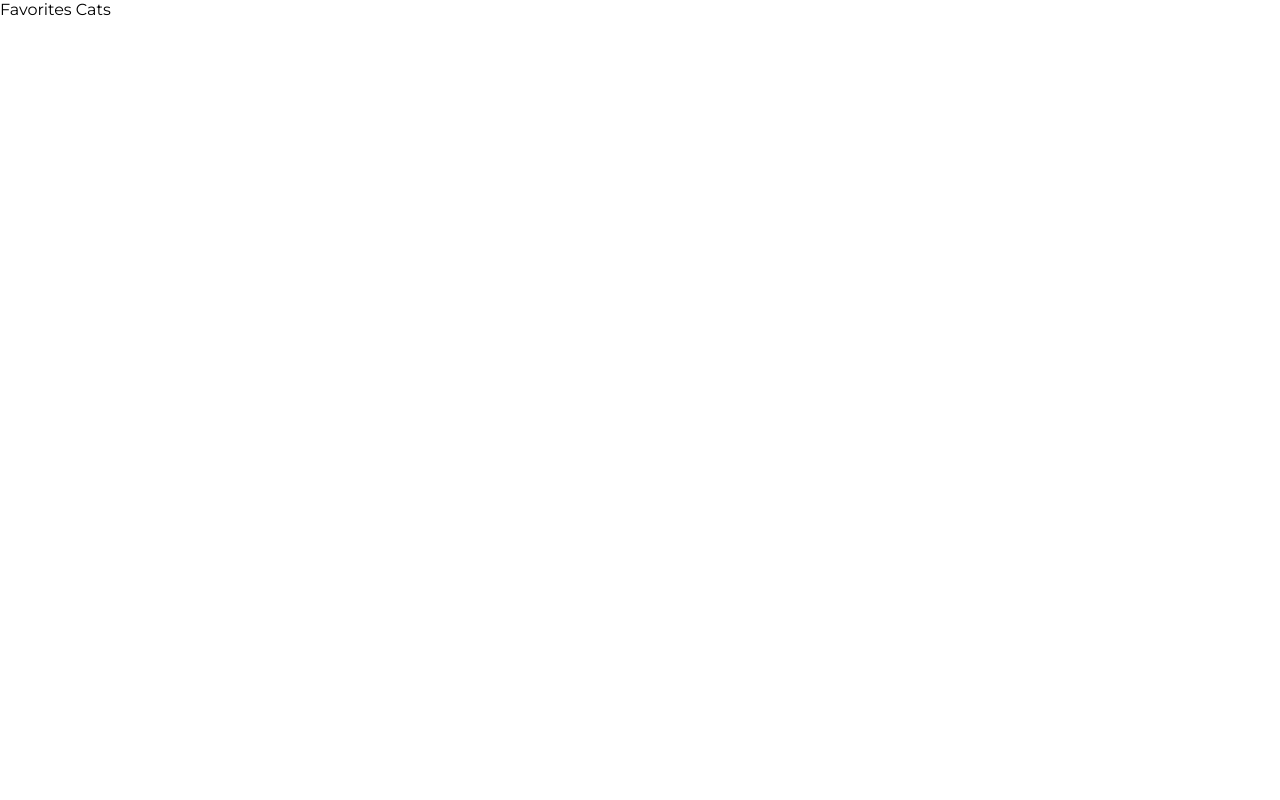
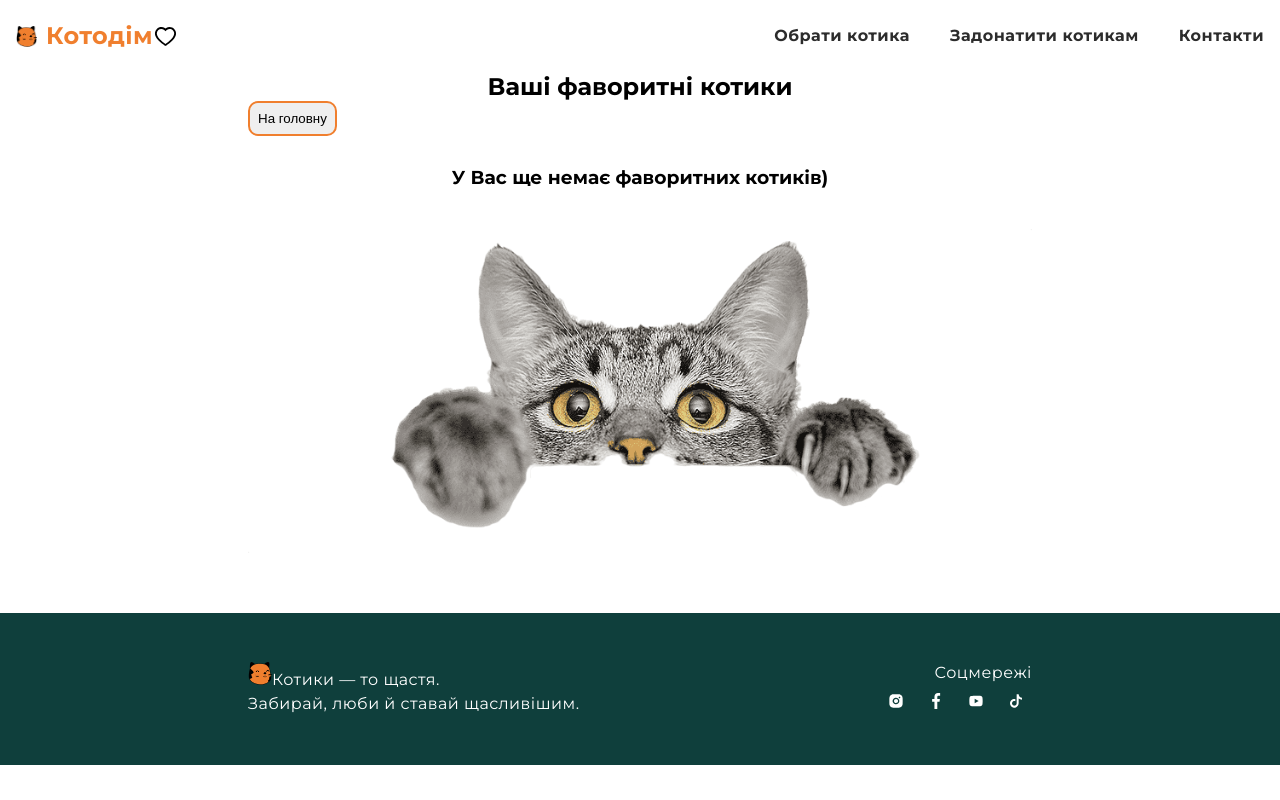
Before and after one commit to IrinaChoulgan/cats, a React (Create React App) app: page /favorites in a window 1280 px wide. Built offline with nearby package versions, Linux system fonts and the light colour scheme.

Commit message:
add favorite page

```diff
--- a/src/components/Cats/Cats.js
+++ b/src/components/Cats/Cats.js
@@ -73,10 +73,10 @@ const StyledAiFillHeart = styled(AiFillHeart)`
 const Cats = () => {
   const [favoriteCats, setFavoriteCats] = useState([]);
 
-  const handleClick = (id) => {
-    const index = favoriteCats.indexOf(id);
+  const handleClick = (src) => {
+    const index = favoriteCats.indexOf(src);
     if (index === -1) {
-      const newFavorites = [...favoriteCats, id];
+      const newFavorites = [...favoriteCats, src];
       setFavoriteCats(newFavorites);
       localStorage.setItem('favoriteCats', JSON.stringify(newFavorites));
     } else {
@@ -102,7 +102,7 @@ const Cats = () => {
               <ContentTitle>{data.title}</ContentTitle>
               <ContentText>{data.text}</ContentText>
             </CatsContent>
-            <StyledAiFillHeart onClick={() => handleClick(data.id)} />
+            <StyledAiFillHeart onClick={() => handleClick(data.src)} />
           </CatItem>
         ))}
       </CatList>
--- a/src/components/Footer/Footer.js
+++ b/src/components/Footer/Footer.js
@@ -20,6 +20,7 @@ const FooterContainer = styled.div`
   display: flex;
   justify-content: space-between;
   align-items: center;
+  flex: 0 0 auto;
 
   @media screen and (max-width: 768px) {
     flex-direction: column;
@@ -85,7 +86,7 @@ const Footer = () => {
             Забирай, люби й ставай щасливішим.
           </FooterText>
 
-          <section class="social">
+          <section>
             <SocialText>Соцмережі</SocialText>
 
             <SocialLinks>
--- a/src/pages/FavoritesPage/FavoritesPage.js
+++ b/src/pages/FavoritesPage/FavoritesPage.js
@@ -1,7 +1,100 @@
-import React from 'react';
+import React, { useEffect, useState } from 'react';
+import styled from 'styled-components';
+import { useNavigate } from 'react-router-dom';
+import { Header, Footer, Container } from '../../components';
+import Favorite from '../../assets/favorite.png';
+
+import { AiFillDelete } from 'react-icons/ai';
+
+const WrapperImg = styled.div`
+  display: flex;
+  gap: 40px;
+  flex-wrap: wrap;
+  align-items: center;
+  justify-content: center;
+  margin-top: 30px;
+`;
+const StyledTitle = styled.h2`
+  text-align: center;
+`;
+const StyledImg = styled.img`
+  border-radius: 16px;
+  object-fit: cover;
+`;
+const Wrapper = styled.div`
+  position: relative;
+`;
+
+const StyledIcon = styled(AiFillDelete)`
+  position: absolute;
+  width: 33px;
+  height: 35px;
+  top: 20px;
+  right: 20px;
+  cursor: pointer;
+
+  &:hover {
+    fill: #f07f2e;
+  }
+`;
+const ButtonHome = styled.button`
+  border: 2px solid #f07f2e;
+  border-radius: 10px;
+  padding: 8px;
+  transition: 0.5s;
+
+  &:hover {
+    background-color: #f07f2e;
+    transform: translate(0, -3px);
+  }
+`;
 
 const FavoritesPage = () => {
-  return <div>Favorites Cats</div>;
+  const [cats, setCats] = useState([]);
+  const navigate = useNavigate();
+
+  useEffect(() => {
+    const savedCats = localStorage.getItem('favoriteCats');
+    if (savedCats) {
+      setCats(JSON.parse(savedCats));
+    }
+  }, []);
+
+  const handleClick = (index) => {
+    const newCats = [...cats];
+    newCats.splice(index, 1);
+    setCats(newCats);
+    localStorage.setItem('favoriteCats', JSON.stringify(newCats));
+  };
+  const onBtnClick = () => {
+    navigate('/');
+  };
+
+  return (
+    <>
+      <Header />
+      <Container>
+        <StyledTitle>Ваші фаворитні котики</StyledTitle>
+        <ButtonHome onClick={onBtnClick}>На головну</ButtonHome>
+        <WrapperImg>
+          {cats.length === 0 ? (
+            <>
+              <h3>У Вас ще немає фаворитних котиків)</h3>
+              <img src={Favorite} alt="cat" />
+            </>
+          ) : (
+            cats?.map((cat, index) => (
+              <Wrapper key={index}>
+                <StyledImg src={cat} alt="" />
+                <StyledIcon onClick={() => handleClick(index)} />
+              </Wrapper>
+            ))
+          )}
+        </WrapperImg>
+      </Container>
+      <Footer />
+    </>
+  );
 };
 
 export default FavoritesPage;
```
Also changed, not shown: src/assets/favorite.png (added).
